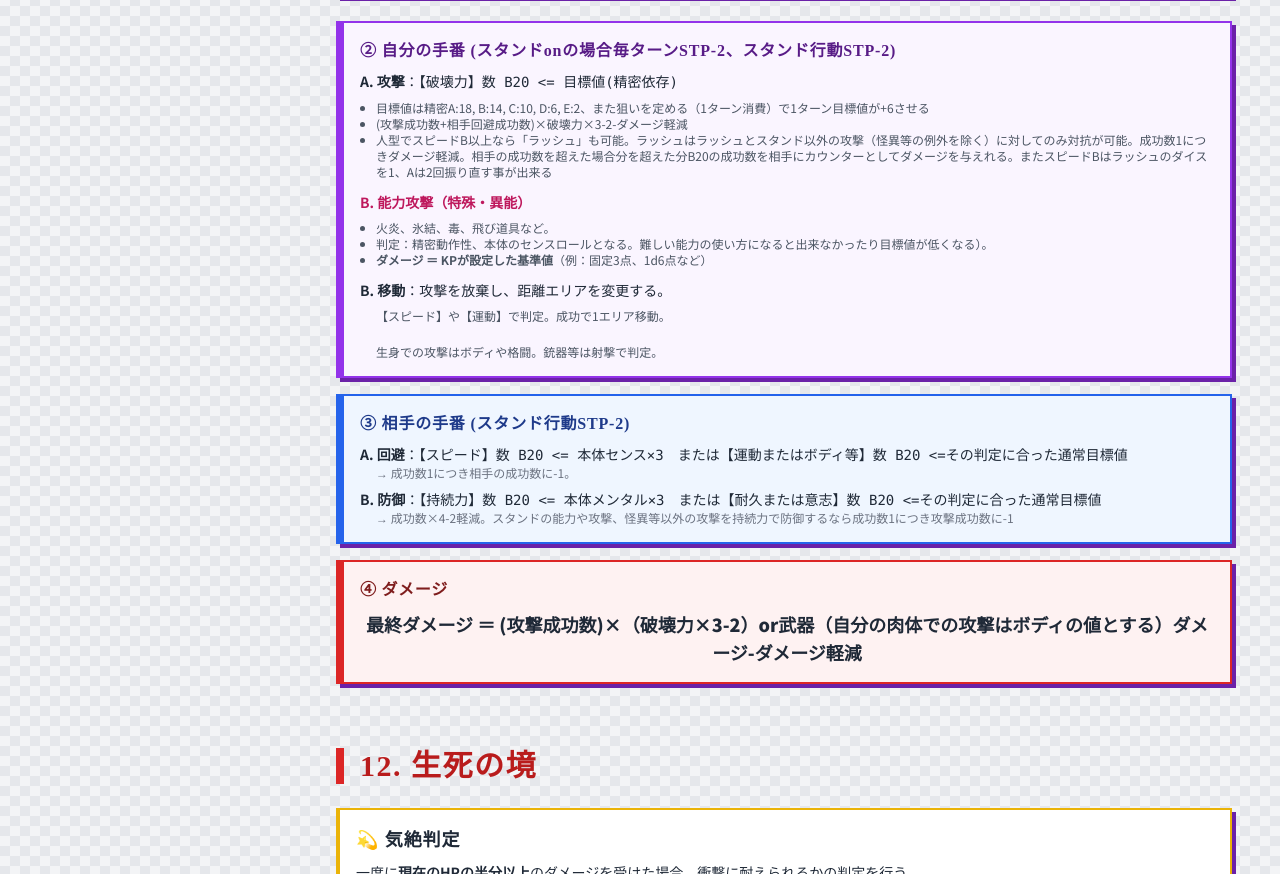
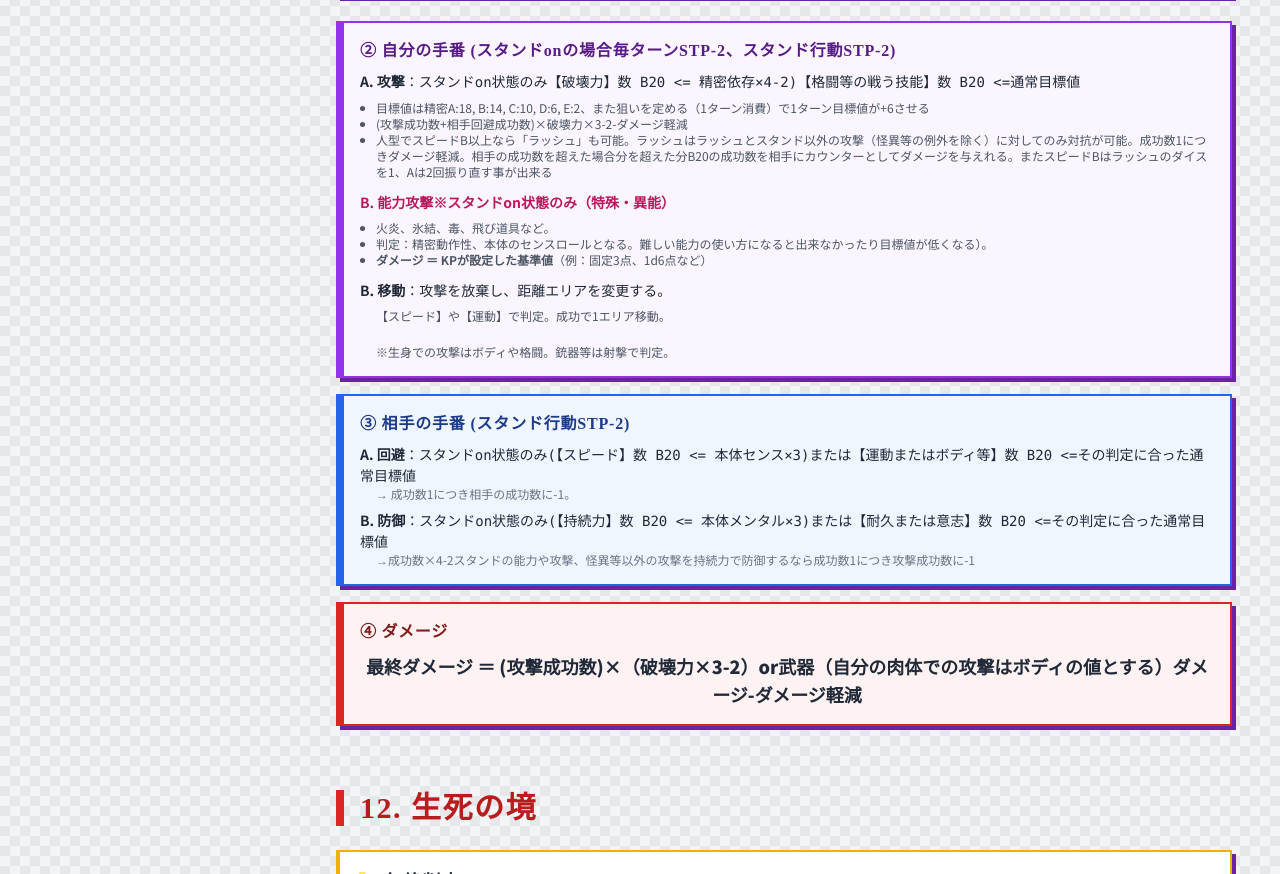
Before and after one commit to SINZO111/EOE.github.io, a plain HTML site: page index.html in a window 1280 px wide. Shown: the part 7884-8758 px from the top of the page. Drawn offline with nearby package versions, Linux system fonts and the light colour scheme; a web font is replaced by a local one.

Commit message:
index.html を更新

```diff
--- a/index.html
+++ b/index.html
@@ -639,13 +639,13 @@
                <div class="card p-4 border-l-8 border-purple-600 bg-purple-50">
                     <h4 class="font-bold text-purple-900">② 自分の手番 (スタンドonの場合毎ターンSTP-2、スタンド行動STP-2)</h4>
                     <div class="text-sm mt-2">
-                        <p class="mb-2"><strong>A. 攻撃</strong>：<code>【破壊力】数 B20 <= 目標値(精密依存)</code></p>
+                        <p class="mb-2"><strong>A. 攻撃</strong>：<code>スタンドon状態のみ【破壊力】数 B20 <= 精密依存×4-2)【格闘等の戦う技能】数 B20 <=通常目標値</code></p>
                         <ul class="text-xs text-gray-600 pl-4 mb-3 list-disc">
                             <li>目標値は精密A:18, B:14, C:10, D:6, E:2、また狙いを定める（1ターン消費）で1ターン目標値が+6させる</li>
                             <li>(攻撃成功数+相手回避成功数)×破壊力×3-2-ダメージ軽減</li>
                             <li>人型でスピードB以上なら「ラッシュ」も可能。ラッシュはラッシュとスタンド以外の攻撃（怪異等の例外を除く）に対してのみ対抗が可能。成功数1につきダメージ軽減。相手の成功数を超えた場合分を超えた分B20の成功数を相手にカウンターとしてダメージを与えれる。またスピードBはラッシュのダイスを1、Aは2回振り直す事が出来る</li>
                         </ul>
-                        <p class="mb-2 font-bold text-pink-700">B. 能力攻撃（特殊・異能）</p>
+                        <p class="mb-2 font-bold text-pink-700">B. 能力攻撃※スタンドon状態のみ（特殊・異能）</p>
                         <ul class="text-xs text-gray-600 pl-4 mb-3 list-disc">
                             <li>火炎、氷結、毒、飛び道具など。</li>
                             <li>判定：精密動作性、本体のセンスロールとなる。難しい能力の使い方になると出来なかったり目標値が低くなる）。</li>
@@ -653,17 +653,17 @@
                         </ul>
                         <p class="mb-2"><strong>B. 移動</strong>：攻撃を放棄し、距離エリアを変更する。</p>
                         <p class="text-xs text-gray-600 pl-4">【スピード】や【運動】で判定。成功で1エリア移動。</p>
-　　　　　　　　　　　　　<p class="text-xs text-gray-600 pl-4">生身での攻撃はボディや格闘。銃器等は射撃で判定。</p>
+　　　　　　　　　　　　　<p class="text-xs text-gray-600 pl-4">※生身での攻撃はボディや格闘。銃器等は射撃で判定。</p>
                     </div>
                 </div>
 
                 <div class="card p-4 border-l-8 border-blue-600 bg-blue-50">
                     <h4 class="font-bold text-blue-900">③ 相手の手番 (スタンド行動STP-2)</h4>
                     <div class="text-sm mt-2">
-                        <p><strong>A. 回避</strong>：<code>【スピード】数 B20 <= 本体センス×3　または【運動またはボディ等】数 B20 <=その判定に合った通常目標値</code></p>
+                        <p><strong>A. 回避</strong>：<code>スタンドon状態のみ(【スピード】数 B20 <= 本体センス×3)または【運動またはボディ等】数 B20 <=その判定に合った通常目標値</code></p>
                         <p class="text-xs text-gray-500 pl-4 mb-2">→ 成功数1につき相手の成功数に-1。</p>
-                        <p><strong>B. 防御</strong>：<code>【持続力】数 B20 <= 本体メンタル×3　または【耐久または意志】数 B20 <=その判定に合った通常目標値</code></p>
-                        <p class="text-xs text-gray-500 pl-4">→ 成功数×4-2軽減。スタンドの能力や攻撃、怪異等以外の攻撃を持続力で防御するなら成功数1につき攻撃成功数に-1</p>
+                        <p><strong>B. 防御</strong>：<code>スタンドon状態のみ(【持続力】数 B20 <= 本体メンタル×3)または【耐久または意志】数 B20 <=その判定に合った通常目標値</code></p>
+                        <p class="text-xs text-gray-500 pl-4">→成功数×4-2スタンドの能力や攻撃、怪異等以外の攻撃を持続力で防御するなら成功数1につき攻撃成功数に-1</p>
                     </div>
                 </div>
 
```
